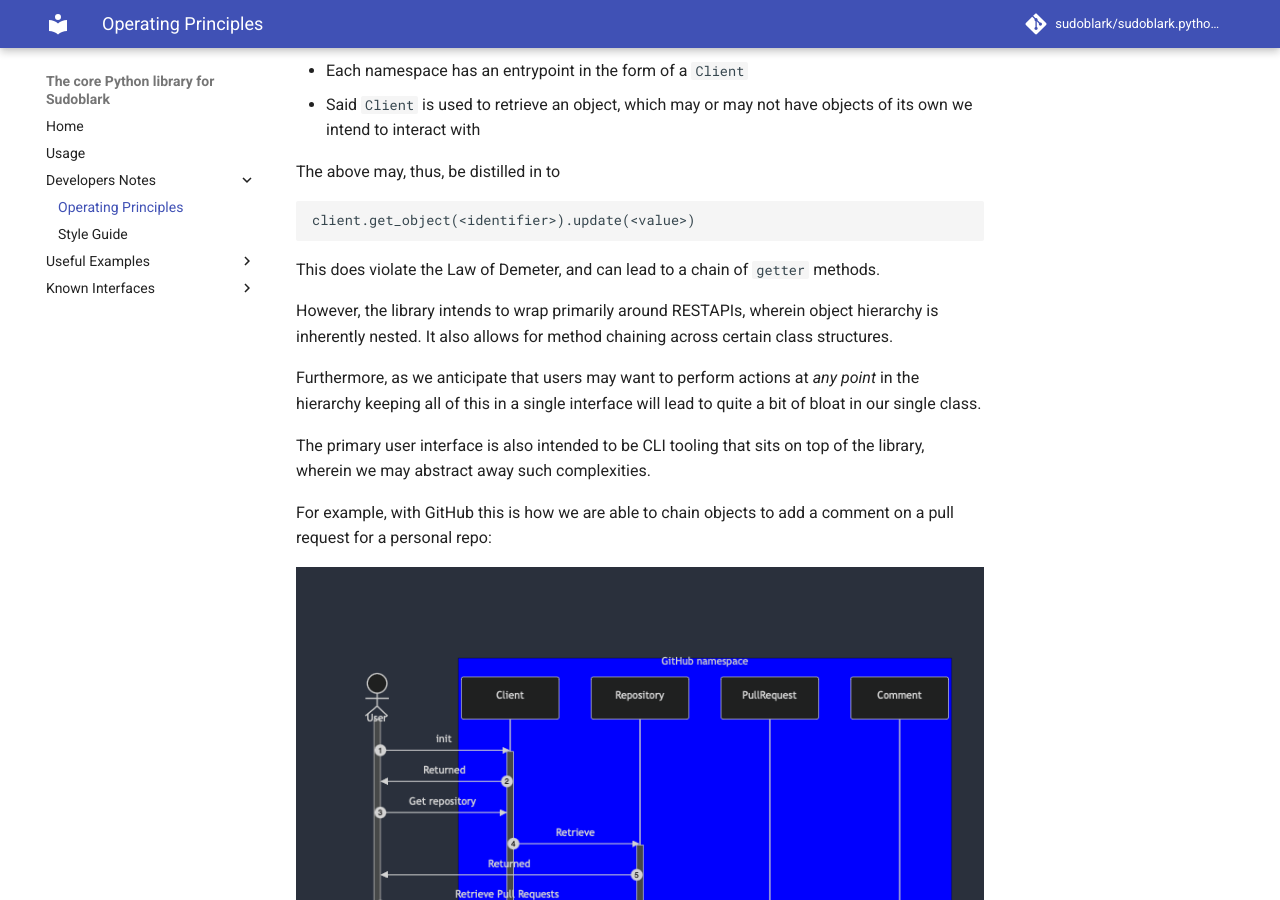
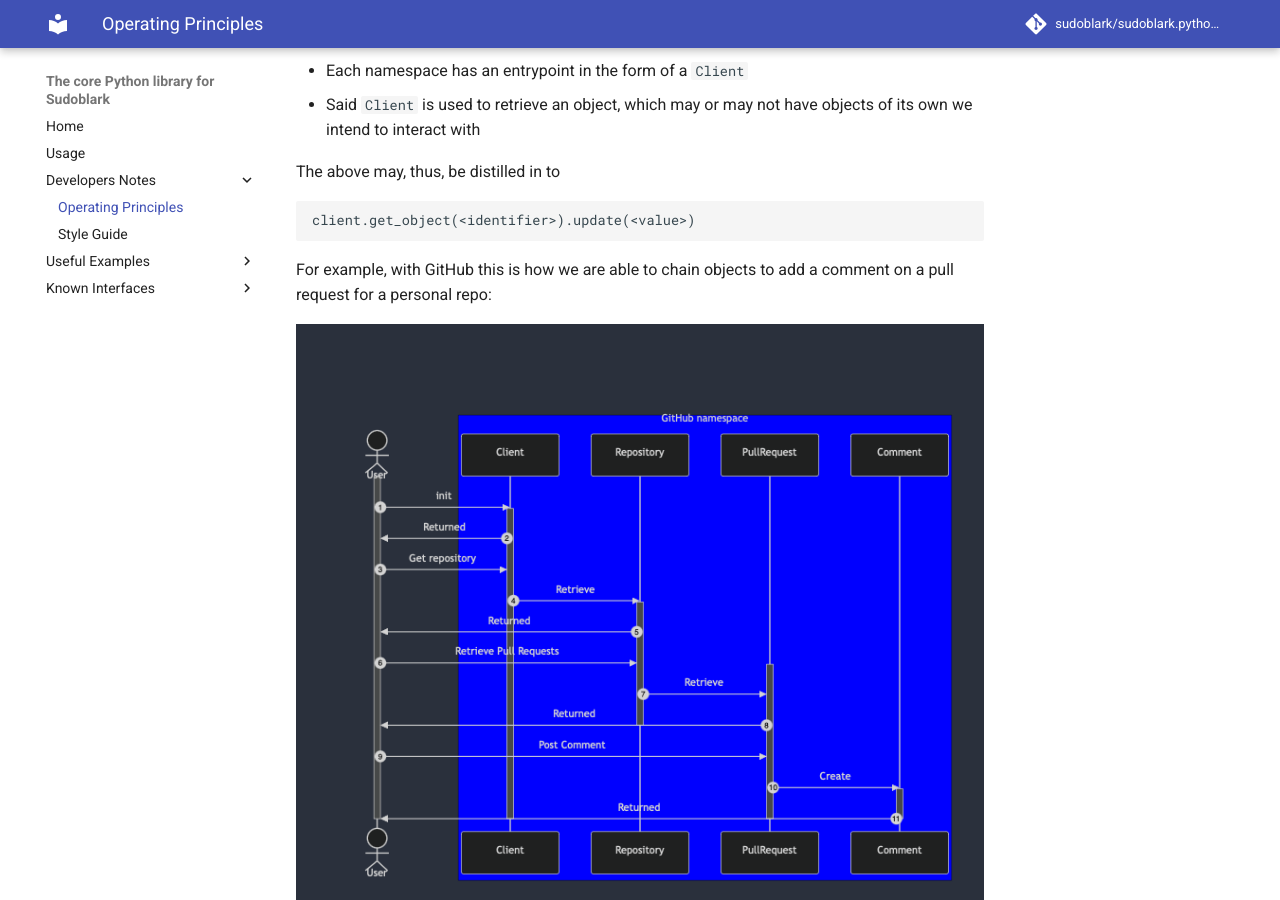
Before and after one commit to sudoblark/sudoblark.python.core, an MkDocs documentation site: the page built from docs/developers-notes/operating-principles.md, in a window 1280 px wide and 900 px high, scrolled down 910 px. Built offline with MkDocs 1.6.1 and Material for MkDocs 9.7.7, drawn with Linux system fonts in a browser that asks for light colours; comment, search, counter and statistics services are not loaded; the version menu is left out.

Commit message:
Fix incorrect raw to demeter

````diff
--- a/docs/developers-notes/operating-principles.md
+++ b/docs/developers-notes/operating-principles.md
@@ -15,20 +15,6 @@
 ```python
 client.get_object(<identifier>).update(<value>)
 ```
-
-This does violate the Law of Demeter, and can
-lead to a chain of `getter` methods.
-
-However, the library intends to wrap primarily around
-RESTAPIs, wherein object hierarchy is inherently nested. It also
-allows for method chaining across certain class structures.
-
-Furthermore, as we anticipate that users may want to perform actions
-at _any point_ in the hierarchy keeping all of this in a single
-interface will lead to quite a bit of bloat in our single class.
-
-The primary user interface is also intended to be CLI tooling that sits
-on top of the library, wherein we may abstract away such complexities.
 
 For example, with GitHub this is how we are able to chain
 objects to add a comment on a pull request for a personal repo:
````
